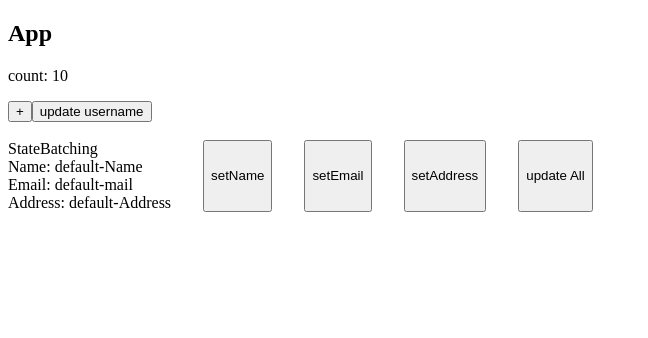
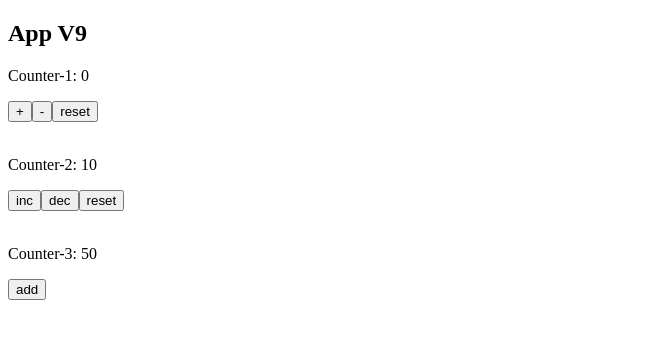
Before and after one commit to Abhinavav23/stark-react-basic, a React (Create React App) app: page / in a window 1280 px wide. Shown: the top 338 px of the page, without its empty margins (0-648 px from the left). Built offline with nearby package versions, Linux system fonts and the light colour scheme.

Commit message:
[1 sep 2023] react internals, custom hooks

```diff
--- a/src/V8_Optimisation/App.jsx
+++ b/src/V8_Optimisation/App.jsx
@@ -3,6 +3,7 @@ import Home from "./components/Home";
 import { About } from "./components/About";
 import { Product } from "./components/Product";
 import { StateBatching } from "./components/StateBatching";
+import { ReactInternals } from "./ReactInternals";
 
 export const App = () => {
   const [counter, setCounter] = useState(10);
@@ -21,8 +22,8 @@ export const App = () => {
 
   //   decressing from 0
   const decrement = useCallback(() => {
-    console.log("calling decrement");
-    console.log("counter", counter);
+    // console.log("calling decrement");
+    // console.log("counter", counter);
     setCounter(counter - 1);
   }, [counter]);
 
@@ -31,8 +32,8 @@ export const App = () => {
   //   2nd arg could be dep array which will recalculate the value on changing the var
   //   returns the memoized value if nothing changes in dep array
   const userInfo = useMemo(() => {
-    console.log("calling use memo");
-    console.log("counter", counter);
+    // console.log("calling use memo");
+    // console.log("counter", counter);
     // loop that runs 10000 times
     // complex calculation which can take time --> 10 sec
     return { name: "Mobile", price: counter * 1000 };
@@ -40,18 +41,20 @@ export const App = () => {
 
   return (
     <>
-      <section>
+      {/* <section>
         <h2>App</h2>
         <p>count: {counter}</p>
         <button onClick={() => setCounter(counter + 1)}>+</button>
         <button onClick={() => setUserName("New user")}>update username</button>
-      </section>
+      </section> */}
       <br />
       <main style={{ display: "flex", gap: "2rem" }}>
         {/* <Home username={username} /> */}
         {/* <About contact={contactUs} decrementCount={decrement} /> */}
         {/* <Product info={userInfo} /> */}
-        <StateBatching/>
+        {/* <StateBatching/> */}
+        <ReactInternals/>
+        <section>section 2</section>
       </main>
     </>
   );
--- /dev/null
+++ b/src/V8_Optimisation/ReactInternals.jsx
@@ -0,0 +1,20 @@
+import React, { createElement, useState } from "react";
+
+export const ReactInternals = () => {
+    const [name, setName] = useState('default')
+  return (
+    <div className='test'>
+        <p>React Internals</p>
+        <div>Name-{name}</div>
+        <button onClick={() => setName('new Name')}>update</button>
+    </div>
+    // createElement(
+    //   "div",
+    //   { className: "test", id: "myId" },
+    //   createElement("p", null, "React Internals")
+    // )
+  );
+};
+
+const h3El = createElement('h3', {className: 'test', key: '123'}, 'product');
+console.log('h3El', h3El);
--- a/src/V8_Optimisation/components/Product.jsx
+++ b/src/V8_Optimisation/components/Product.jsx
@@ -1,10 +1,10 @@
-import React, { memo } from 'react'
+import React, { createElement, memo } from 'react'
 
 export const Product = memo(({info}) => {
     console.log('rendering product');
   return (
     <>
-        <h3>Product</h3>
+        <h3 className='test'>Product</h3>
         <div>name: {info.name}</div>
         <div>price: {info.price}</div>
     </>
--- /dev/null
+++ b/src/V9_custom_hook/App.jsx
@@ -0,0 +1,17 @@
+import React from 'react'
+import { Counter1 } from './compoenents/Counter1'
+import { Counter2 } from './compoenents/Counter2'
+import { Counter3 } from './compoenents/Counter3'
+
+export const App = () => {
+  return (
+    <>
+        <h2>App V9</h2>
+        <Counter1/>
+        <br /><br />
+        <Counter2/>
+        <br /><br />
+        <Counter3/>
+    </>
+  )
+}
--- /dev/null
+++ b/src/V9_custom_hook/compoenents/Counter1.jsx
@@ -0,0 +1,14 @@
+import React, { useState } from "react";
+import { useCounter } from "../hooks/useCounter";
+
+export const Counter1 = () => {
+  const { counter, increment, decrement, reset } = useCounter(0);
+  return (
+    <>
+      <p>Counter-1: {counter}</p>
+      <button onClick={() => increment()}>+</button>
+      <button onClick={() => decrement()}>-</button>
+      <button onClick={() => reset()}>reset</button>
+    </>
+  );
+};
--- /dev/null
+++ b/src/V9_custom_hook/compoenents/Counter2.jsx
@@ -0,0 +1,22 @@
+import React, { useState } from "react";
+import { useCounter } from "../hooks/useCounter";
+
+export const Counter2 = () => {
+  const { increment, decrement, counter, reset } = useCounter(10);
+  return (
+    <>
+      <p>Counter-2: {counter}</p>
+      <button onClick={() => increment(2)}>inc</button>
+      <button onClick={() => decrement(2)}>dec</button>
+      <button onClick={() => reset(50)}>reset</button>
+    </>
+  );
+};
+
+function testCar(carName) {
+  return `testing ${carName}`;
+}
+
+testCar("BMW");
+testCar("XUV");
+testCar("Creta");
--- /dev/null
+++ b/src/V9_custom_hook/compoenents/Counter3.jsx
@@ -0,0 +1,12 @@
+import React from "react";
+import { useCounter } from "../hooks/useCounter";
+
+export const Counter3 = () => {
+  const { counter, increment } = useCounter(50);
+  return (
+    <>
+      <p>Counter-3: {counter}</p>
+      <button onClick={() => increment(5)}>add</button>
+    </>
+  );
+};
--- /dev/null
+++ b/src/V9_custom_hook/hooks/useCounter.js
@@ -0,0 +1,17 @@
+import { useState } from "react";
+
+export const useCounter = (initialValue) => {
+  const [counter, setCounter] = useState(initialValue);
+
+  const increment = (no=1) => {
+    setCounter(counter + no);
+  };
+  const decrement = (no=1) => {
+    setCounter(counter - no);
+  };
+  const reset = (no=initialValue) => {
+    setCounter(no);
+  };
+
+  return { counter, increment, decrement, reset };
+};
--- a/src/index.js
+++ b/src/index.js
@@ -9,7 +9,8 @@ import { BrowserRouter as Router } from "react-router-dom";
 // import { App } from "./V5Routing/App";
 // import { App } from "./V6/App";
 // import { App } from "./V7_Authentication/App";
-import { App } from "./V8_Optimisation/App";
+// import { App } from "./V8_Optimisation/App";
+import {App} from './V9_custom_hook/App'
 
 const root = ReactDOM.createRoot(document.getElementById("root"));
 root.render(<App />);
```
Also changed, not shown: whiteboard_Images/react_internals.png (added).
